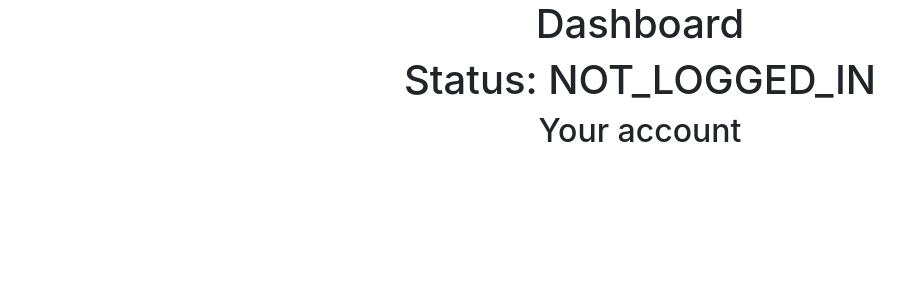
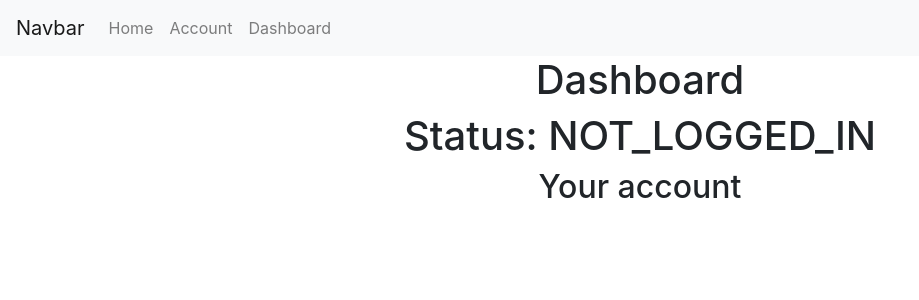
Before and after one commit to LykaJ/js-commerce, a React (Create React App) app in the folder frontend/: page /dashboard in a window 1280 px wide. Shown: the top 300 px of the page, without its empty margins (0-919 px from the left). Built offline with nearby package versions, Linux system fonts and the light colour scheme; no server answers.

Commit message:
navbar added. Need to figure out how to add the logout btn in it. Render function for component ?

```diff
--- a/frontend/src/App.js
+++ b/frontend/src/App.js
@@ -7,6 +7,7 @@
 import Account from "./components/Account";
 import Dashboard from "./components/Dashboard";
 import Home from "./components/Home";
+import Nav from "./components/Nav";
 
 export default class App extends Component {
     constructor() {
@@ -84,8 +85,9 @@
         }
         return (
             <div className="App">
-                {button}
                 <BrowserRouter>
+                    <Nav/>
+                    {button}
                     <Switch>
                         <Route
                         exact
--- /dev/null
+++ b/frontend/src/components/Nav.js
@@ -0,0 +1,56 @@
+import React, {Component} from "react";
+import {Link} from 'react-router-dom';
+import {Button} from "react-bootstrap";
+
+export default class Nav extends Component {
+
+    constructor(props) {
+        super(props);
+
+        this.handleLogout = this.handleLogout.bind(this);
+    }
+
+    handleLogout() {
+        this.props.handleLogoutClick()
+    }
+
+    render() {
+        return (
+            <nav className="navbar navbar-expand-lg navbar-light bg-light">
+                <a className="navbar-brand" href="#">Navbar</a>
+                <button className="navbar-toggler" type="button" data-toggle="collapse"
+                        data-target="#navbarSupportedContent" aria-controls="navbarSupportedContent"
+                        aria-expanded="false"
+                        aria-label="Toggle navigation">
+                    <span className="navbar-toggler-icon"></span>
+                </button>
+
+                <div className="collapse navbar-collapse" id="navbarSupportedContent">
+                    <ul className="navbar-nav mr-auto">
+
+                        <li className="nav-item">
+                            <Link className="nav-link" to={'/'}>
+                                Home
+                            </Link>
+                        </li>
+                        <li className="nav-item">
+                            <Link className="nav-link" to={'/account'}>
+                                Account
+                            </Link>
+                        </li>
+                        <li className="nav-item">
+                            <Link className="nav-link" to={'/dashboard'}>
+                                Dashboard
+                            </Link>
+                        </li>
+                       {/* <li className="nav-item">
+                            <Link className="nav-link">
+                                Logout
+                            </Link>
+                        </li>*/}
+                    </ul>
+                </div>
+            </nav>
+        );
+    }
+}
```
